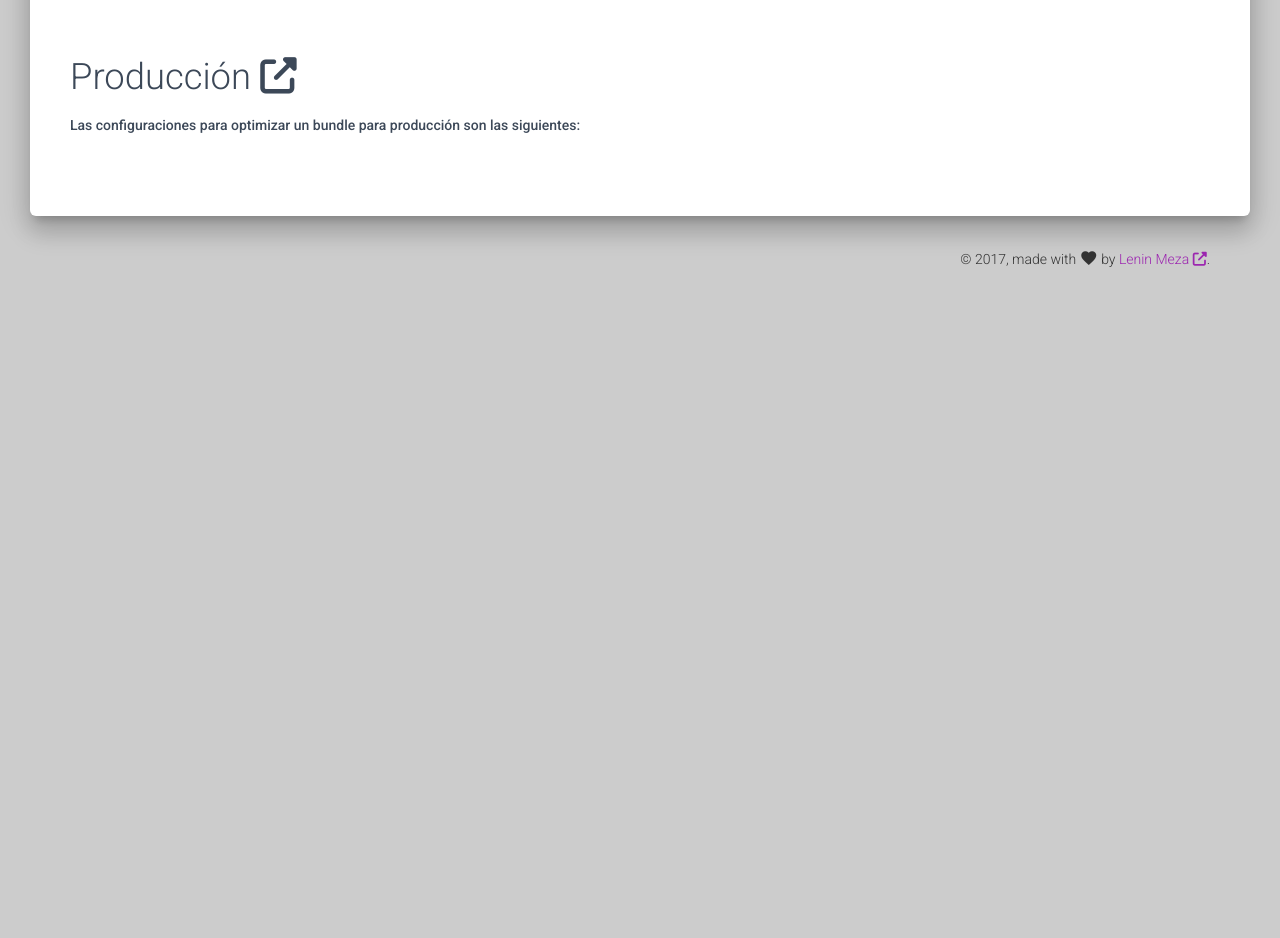
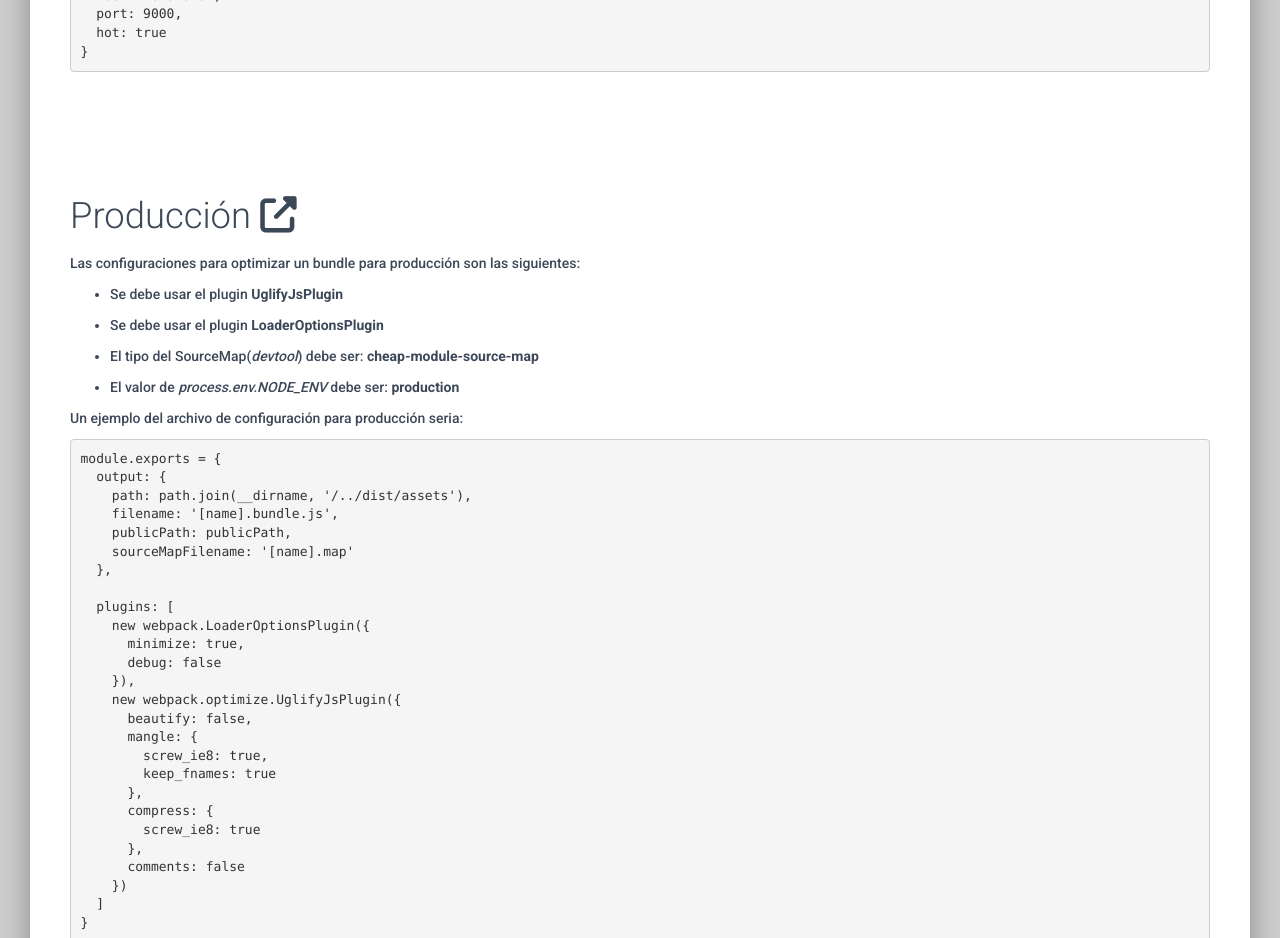
Before and after one commit to lenin-anzen/webpack, a website: page docs/index.html in a window 1280 px wide. Shown: the part 3982-4920 px from the top of the page. Before the commit the page ends 4282 px from the top, so only its background shows below. Drawn offline with nearby package versions, Linux system fonts and the light colour scheme.

Commit message:
Added configurations for production

```diff
--- a/docs/index.html
+++ b/docs/index.html
@@ -227,6 +227,10 @@ babel-preset-env</pre>
                 <div class="container">
                     <div class="title">
                         <h2><a href="https://webpack.js.org/plugins" target="_blank" title="Plugins">Plugins</a></h2>
+                        <ul>
+                            <li><p><a href="" target="_blank" title=""></a></p></li>
+                            <li><p><a href="https://github.com/webpack/docs/wiki/list-of-plugins" target="_blank" title="">Wiki: list of plugins</a></p></li>
+                        </ul>
                         <div class="table-responsive">
                             <table class="table table-bordered table-hover table-condensed">
                                 <thead>
@@ -303,7 +307,11 @@ devServer: {
                                             <p>Viene incluido con Webpack. Se habilita con:</p>
                                             <pre>plugins:[
     new webpack.optimize.UglifyJsPlugin({
-      sourceMap: options.devtool && (options.devtool.indexOf("sourcemap") >= 0 || options.devtool.indexOf("source-map") >= 0)
+      sourceMap: options.devtool && (options.devtool.indexOf("sourcemap") >= 0 || options.devtool.indexOf("source-map") >= 0),
+      compress: {
+        warnings: false,
+		comments: false
+      }
     })
 ]</pre>
                                         </td>
@@ -357,6 +365,39 @@ devServer: {
                     <div class="title">
                         <h2><a href="https://webpack.js.org/guides/production/" target="_blank" title="Producción">Producción</a></h2>
                         <p>Las configuraciones para optimizar un bundle para producción son las siguientes:</p>
+                        <ul>
+                            <li><p>Se debe usar el plugin <strong>UglifyJsPlugin</strong></p></li>
+                            <li><p>Se debe usar el plugin <strong>LoaderOptionsPlugin</strong></p></li>
+                            <li><p>El tipo del SourceMap(<i>devtool</i>) debe ser: <strong>cheap-module-source-map</strong></p></li>
+                            <li><p>El valor de <i>process.env.NODE_ENV</i> debe ser: <strong>production</strong></p></li>
+                        </ul>
+                        <p>Un ejemplo del archivo de configuración para producción seria:</p>
+                        <pre>module.exports = {
+  output: {
+    path: path.join(__dirname, '/../dist/assets'),
+    filename: '[name].bundle.js',
+    publicPath: publicPath,
+    sourceMapFilename: '[name].map'
+  },
+
+  plugins: [
+    new webpack.LoaderOptionsPlugin({
+      minimize: true,
+      debug: false
+    }),
+    new webpack.optimize.UglifyJsPlugin({
+      beautify: false,
+      mangle: {
+        screw_ie8: true,
+        keep_fnames: true
+      },
+      compress: {
+        screw_ie8: true
+      },
+      comments: false
+    })
+  ]
+}</pre>
                     </div>
                 </div>
             </div>
@@ -372,7 +413,7 @@ devServer: {
                     </ul>
                 </nav>
                 <div class="copyright pull-right">
-                    &copy; 2017, made with <i class="material-icons">favorite</i> by <a href="https://travis-ci.org/lenin-anzen" target="_blank" title="Lenin Meza">Lenin Meza</a>.
+                    &copy; 2017, made with <i class="material-icons">favorite</i> by <a href="https://travis-ci.org/lenin-anzen" target="_blank" title="Lenin Meza">Lenin Meza</a>. Thanks to <a href="http://getbootstrap.com/" target="_blank" title="Bootstrap">Bootstrap</a>.
                 </div>
             </div>
         </footer>
```
